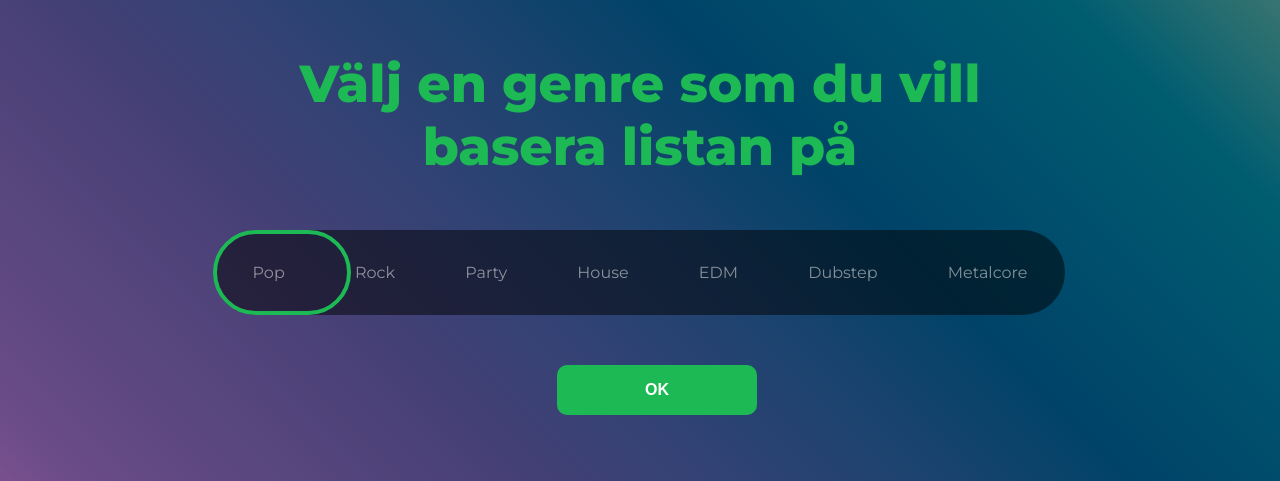
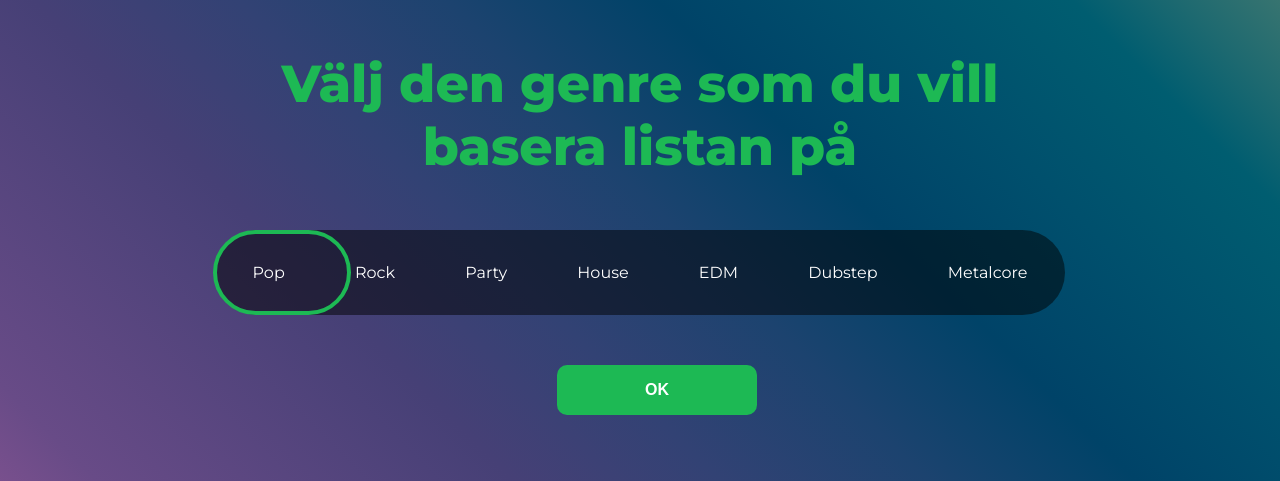
Before and after one commit to Flloyden/Listan, a Flask app: template templates/genres.html in a window 1280 px wide. Shown: the top 481 px of the page. Run offline with Flask 2, Linux system fonts and the light colour scheme; the template is opened without the code that fills it, so the values that code supplies are empty.

Commit message:
Uppdaterat genre.html

```diff
--- a/static/css/style.css
+++ b/static/css/style.css
@@ -195,7 +195,7 @@ h1, h2{
     text-align: center;
     cursor: pointer;
     transition: color 200ms ease-out;
-    color: rgba(255, 255, 255, 0.5);
+    color: rgba(255, 255, 255);
 }
 
 .switch__indicator {
--- a/templates/genres.html
+++ b/templates/genres.html
@@ -14,7 +14,7 @@
     <div class="container">
         <div class="main">
           <div class="message">
-            <h3>Välj en genre som du vill <br> basera listan på</h3>
+            <h3>Välj den genre som du vill <br> basera listan på</h3>
           </div>
 
 
```
